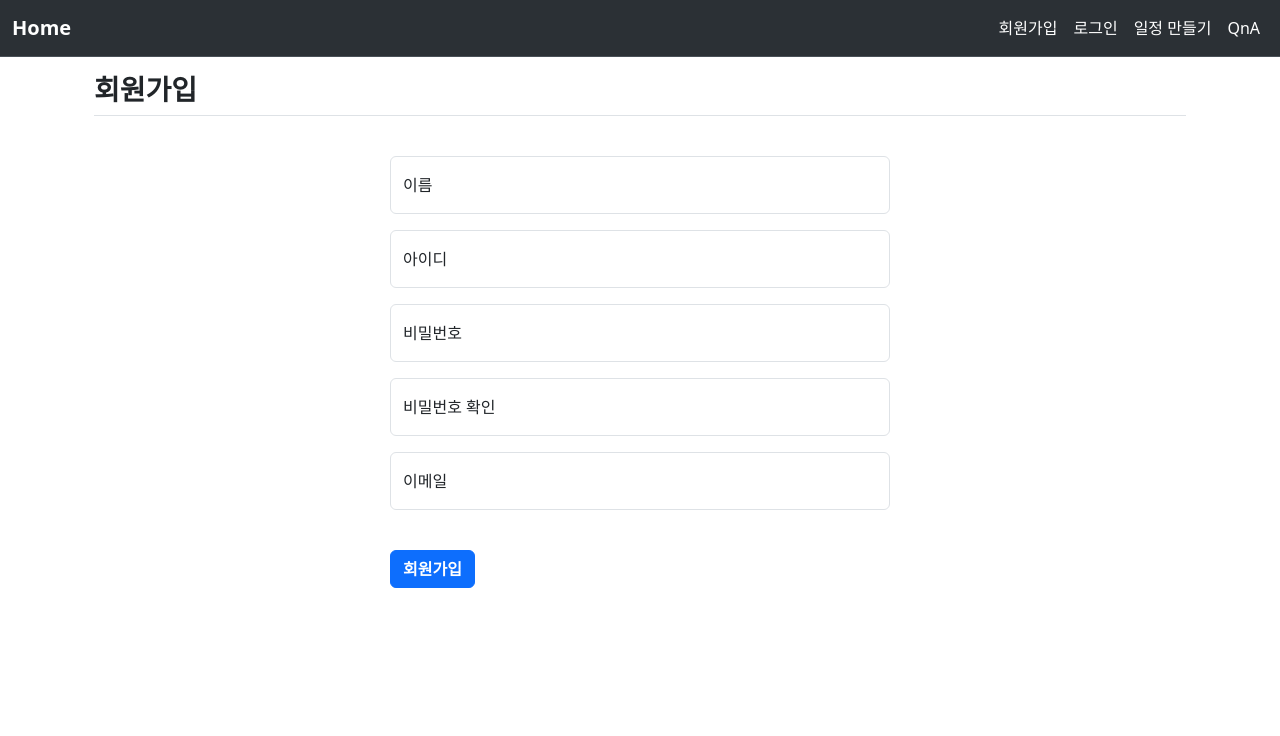
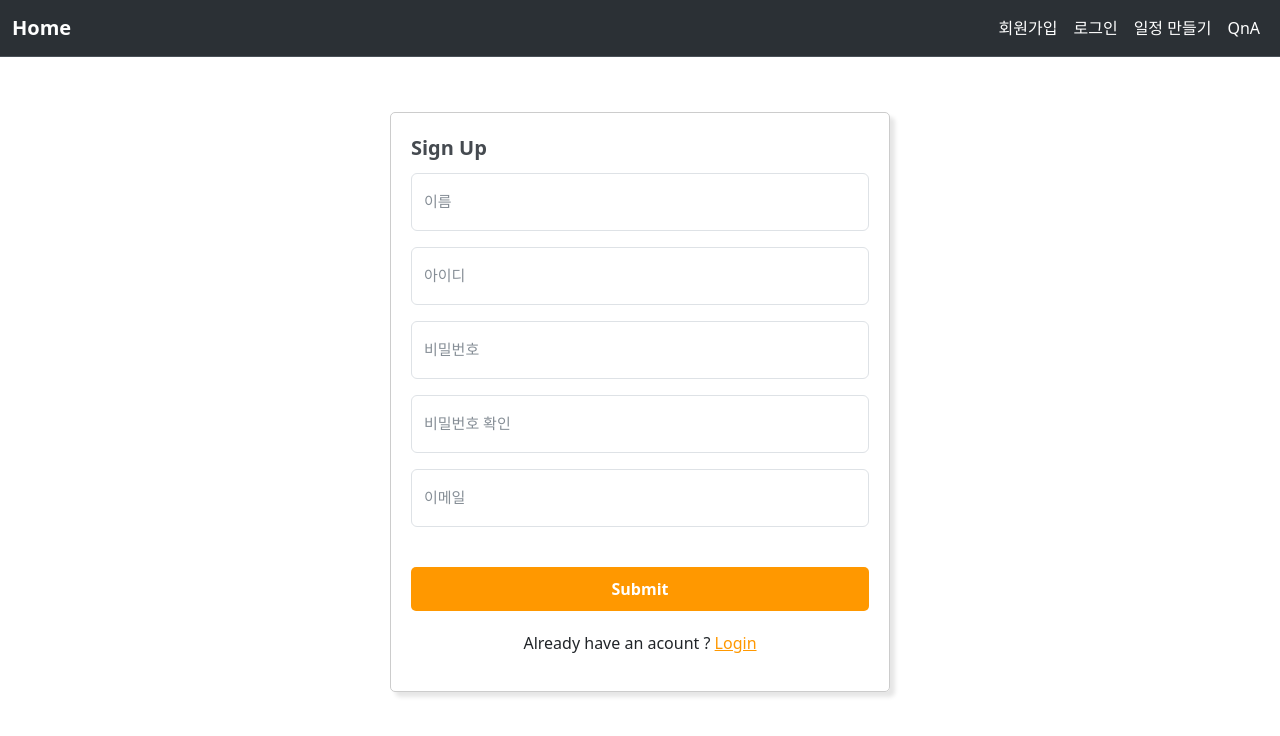
Before and after one commit to leeseo0/Project_Pringles, a React (Create React App) app in the folder Front/: page /signup in a window 1280 px wide. Shown: the top 736 px of the page. Built offline with nearby package versions, Linux system fonts and the light colour scheme.

Commit message:
회원가입/로그인 화면 수정

```diff
--- a/Front/src/pages/Login.js
+++ b/Front/src/pages/Login.js
@@ -1,8 +1,37 @@
 import axios from "axios";
 import { useState } from "react";
-import { useNavigate } from "react-router-dom";
+import { Link, useNavigate } from "react-router-dom";
 // import kakao from './kakao_login.png'
 // import { KAKAO_AUTH_URL } from "./OAuth";
+
+const loginStyle = {
+    textAlign: 'center',
+};
+
+const loginLinkStyle = {
+    color: '#ff9800',
+};
+
+const cardStyle = {
+    border: '1px solid #ccc', // 테두리 스타일
+    boxShadow: '5px 5px 4px rgba(0, 0, 0, 0.1)', // 그림자 스타일
+    borderRadius: '5px', // 모서리 둥글게 만들기
+    padding: '20px', // 내부 여백
+    maxWidth: '500px', // 카드의 최대 너비
+    margin: '0 auto', // 수평 가운데 정렬
+    marginTop: '120px'
+  };
+
+const LoginButtonStyle = {
+    backgroundColor: '#ff9800', // 버튼 배경색 변경
+    color: 'white', // 버튼 텍스트 색상 변경
+    width: '100%', // 버튼의 가로 크기 100%로 설정
+    padding: '10px 0', // 위아래 패딩 추가
+    border: 'none', // 테두리 제거
+    borderRadius: '5px', // 모서리 둥글게 만들기
+    cursor: 'pointer', // 포인터 커서 스타일
+    marginBottom: '20px'
+};
 
 function Login({isLogin, setIsLogin}) {
 
@@ -62,9 +91,10 @@ function Login({isLogin, setIsLogin}) {
 
     return (
         <div className="container my-3">
-            <div className="my-3 border-bottom">
+            {/* <div className="my-3 border-bottom">
                 <h3><b>로그인</b></h3>
-            </div>
+            </div> */}
+            <div style={cardStyle}>
             <div style={{display:'flex', justifyContent:'center', alignItems:'center'}}>
                 <form onSubmit={onSubmit} style={{width: '400px'}}>
                     {errorMessage.length > 0 &&
@@ -72,17 +102,19 @@ function Login({isLogin, setIsLogin}) {
                             {errorMessage.map((message, index) => (<div key={index}>{message}</div>))}
                         </div>)
                     }
-                    <div className="mb-2">
+                    <div style={{fontWeight: 'bold', color: '#454a50', fontSize: '20px', marginBottom:'10px'}}>Login</div>
+                    <div className="form-floating mb-3">
+                        <input onChange={onChange} type="text" className="form-control form-control-lg" id="userid" name="userid"></input>
                         <label className="form-label" htmlFor="userid"><b>아이디</b></label>
-                        <input onChange={onChange} type="text" className="form-control form-control-lg" id="userid" name="userid"></input>
                     </div>
                     <br/>
-                    <div className="mb-2">
+                    <div className="form-floating mb-3">
+                        <input onChange={onChange} type="password" className="form-control form-control-lg" id="password" name="password" autoComplete="current-password"></input>
                         <label className="form-label" htmlFor="password"><b>비밀번호</b></label>
-                        <input onChange={onChange} type="password" className="form-control form-control-lg" id="password" name="password" autoComplete="current-password"></input>
                     </div>
                     <br />
-                    <button type="sumbit" className="btn btn-primary"><b>로그인</b></button>
+                    <button type="sumbit" className="btn btn-primary" style={LoginButtonStyle}><b>Login</b></button>
+                    <p style={loginStyle}> Don't you have an account? <Link to="/Signup" style={loginLinkStyle}>Sign up</Link> </p>
                 </form>
             </div>
             {/* <div className="my-3">
@@ -91,6 +123,7 @@ function Login({isLogin, setIsLogin}) {
                 </a>
             </div> */}
         </div>
+        </div>
     )
 }
 
--- a/Front/src/pages/Signup.js
+++ b/Front/src/pages/Signup.js
@@ -1,6 +1,39 @@
 import axios from "axios";
 import { useState } from "react";
-import { useNavigate } from "react-router-dom";
+import { Link, useNavigate } from "react-router-dom";
+
+const signinStyle = {
+    textAlign: 'center',
+};
+
+const signinLinkStyle = {
+    color: '#ff9800',
+};
+
+const signinLinkHoverStyle = {
+    textDecoration: 'underline',
+};
+
+const cardStyle = {
+    border: '1px solid #ccc', // 테두리 스타일
+    boxShadow: '5px 5px 4px rgba(0, 0, 0, 0.1)', // 그림자 스타일
+    borderRadius: '5px', // 모서리 둥글게 만들기
+    padding: '20px', // 내부 여백
+    maxWidth: '500px', // 카드의 최대 너비
+    margin: '0 auto', // 수평 가운데 정렬
+    marginTop: '15px',
+  };
+
+const signupButtonStyle = {
+    backgroundColor: '#ff9800', // 버튼 배경색 변경
+    color: 'white', // 버튼 텍스트 색상 변경
+    width: '100%', // 버튼의 가로 크기 100%로 설정
+    padding: '10px 0', // 위아래 패딩 추가
+    border: 'none', // 테두리 제거
+    borderRadius: '5px', // 모서리 둥글게 만들기
+    cursor: 'pointer', // 포인터 커서 스타일
+    marginBottom: '20px'
+};
 
 function Signup() {
 
@@ -88,10 +121,11 @@ function Signup() {
 
     return (
         <div className="container my-3">
-            <div className="my-3 border-bottom">
+            {/* <div className="my-3 border-bottom">
                 <h3><b>회원가입</b></h3>
-            </div>
+            </div> */}
             <br/>
+            <div style={cardStyle}>
             <div style={{display:'flex', justifyContent:'center', alignItems:'center'}}>
                 <form onSubmit={onSubmit} style={{width:'500px'}}>
                     {errorMessage.length > 0 &&
@@ -99,32 +133,35 @@ function Signup() {
                             {errorMessage.map((message, index) => (<div key={index}>{message}</div>))}
                         </div>)
                     }
+                    <div style={{fontWeight: 'bold', color: '#454a50', fontSize: '20px', marginBottom:'10px'}}>Sign Up</div>
                     <div className="form-floating mb-3">
                         {/* <label htmlFor="username" className="form-label"><b>이름</b></label> */}
                         {/* <input onChange={onChange} value={username} type="text" className="form-control" id="username" name="username"></input> */}
                         <input onChange={onChange} value={username} type="text" className="form-control" id="username" name="username" placeholder="username"></input>
-                        <label htmlFor="username" className="form-label">이름</label>
+                        <label htmlFor="username" className="form-label" style={{fontSize: '15px', color: '#868e96'}}>이름</label>
                     </div>
                     <div className="form-floating mb-3">
                         {/* <input onChange={onChange} value={userid} type="text" className="form-control" id="userid" name="userid" autoComplete="username"></input> */}
                         <input onChange={onChange} value={userid} type="text" className="form-control" id="userid" name="userid" placeholder="userid"></input>
-                        <label htmlFor="userid" className="form-label">아이디</label>
+                        <label htmlFor="userid" className="form-label" style={{fontSize: '15px', color: '#868e96'}}>아이디</label>
                     </div>
                     <div className="form-floating mb-3">
                         <input onChange={onChange} value={password} type="password" className="form-control" id="password" name="password" placeholder="newpassword" autoComplete="new-password"></input>
-                        <label htmlFor="password" className="form-label">비밀번호</label>
+                        <label htmlFor="password" className="form-label" style={{fontSize: '15px', color: '#868e96'}}>비밀번호</label>
                     </div>
                     <div className="form-floating mb-3">
                         <input onChange={onChange} value={passwordConfirm} type="password" className="form-control" id="passwordConfirm" name="passwordConfirm" placeholder="passwordConfirm" autoComplete="new-password"></input>
-                        <label htmlFor="passwordConfirm" className="form-label">비밀번호 확인</label>
+                        <label htmlFor="passwordConfirm" className="form-label" style={{fontSize: '15px', color: '#868e96'}}>비밀번호 확인</label>
                     </div>
                     <div className="form-floating mb-3">
                         <input onChange={onChange} value={email} type="email" className="form-control" id="email" name="email" placeholder="email"></input>
-                        <label htmlFor="email" className="form-label">이메일</label>
+                        <label htmlFor="email" className="form-label" style={{fontSize: '15px', color: '#868e96'}}>이메일</label>
                     </div>
                     <br/>
-                    <button type="sumbit" className="btn btn-primary"><b>회원가입</b></button>
+                    <button type="sumbit" className="btn btn-primary" style={signupButtonStyle}><b>Submit</b></button>
+                    <p style={signinStyle}>Already have an acount ? <Link to="/login" style={signinLinkStyle}>Login</Link> </p>
                 </form>
+            </div>
             </div>
         </div>
     )
```
